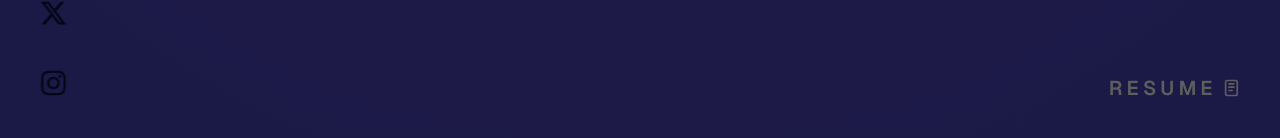
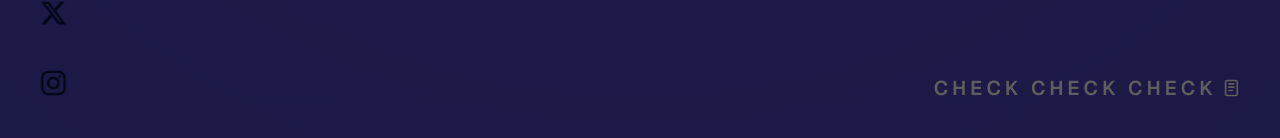
Before and after one commit to ThebishAhmad/resume, a Next.js app: page / in a window 1280 px wide. Shown: the part 662-800 px from the top of the page. Built offline with nearby package versions, Linux system fonts and the light colour scheme; no server answers; a web font is replaced by a local one.

Commit message:
Change HoverLinks text from 'RESUME' to 'CHECK CHECK CHECK'

```diff
--- a/components/merged/SocialIcons.tsx
+++ b/components/merged/SocialIcons.tsx
@@ -83,7 +83,7 @@ const SocialIcons = () => {
         </span>
       </div>
       <a className="resume-button" href="#">
-        <HoverLinks text="RESUME" />
+        <HoverLinks text="CHECK CHECK CHECK" />
         <span>
           <TbNotes />
         </span>
```
